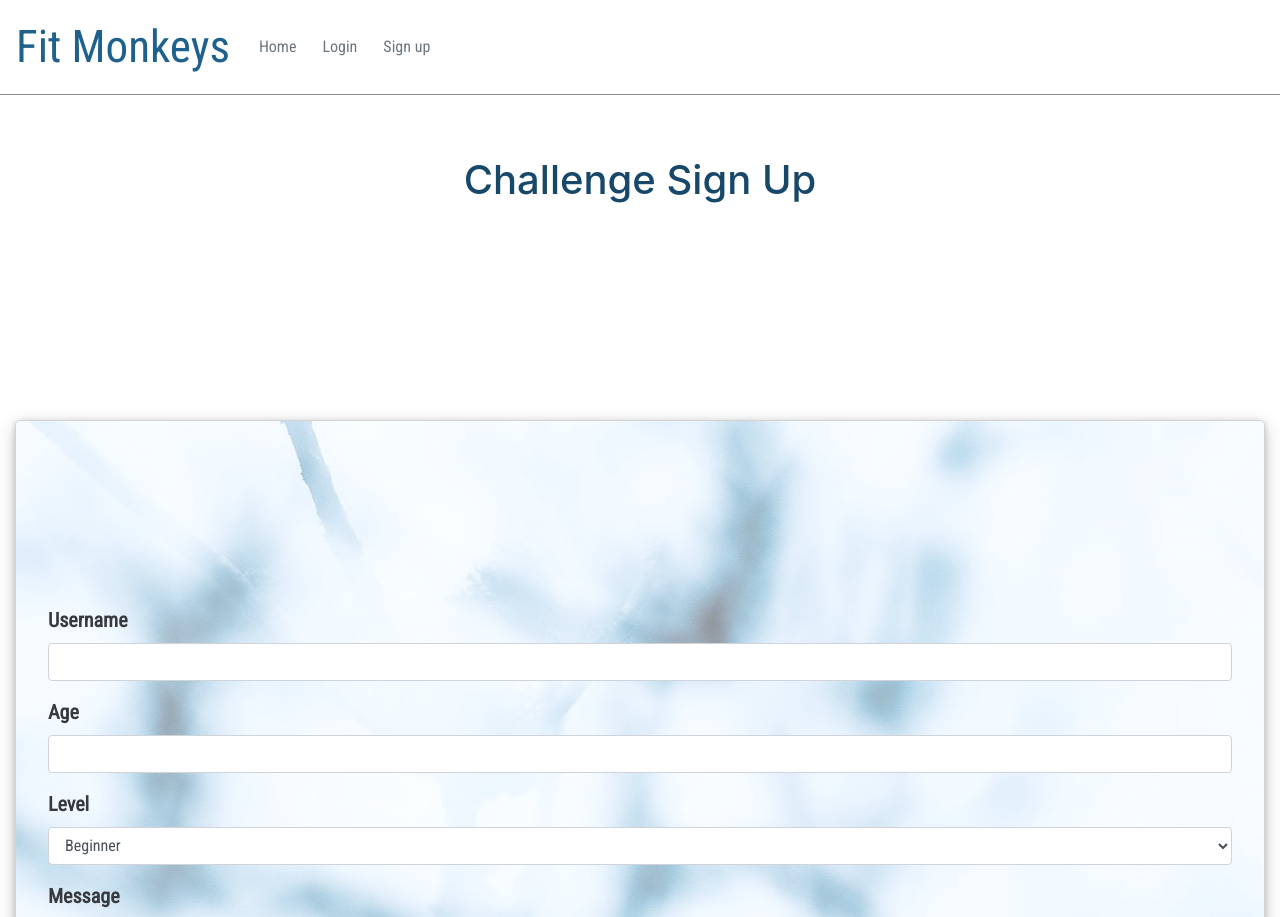
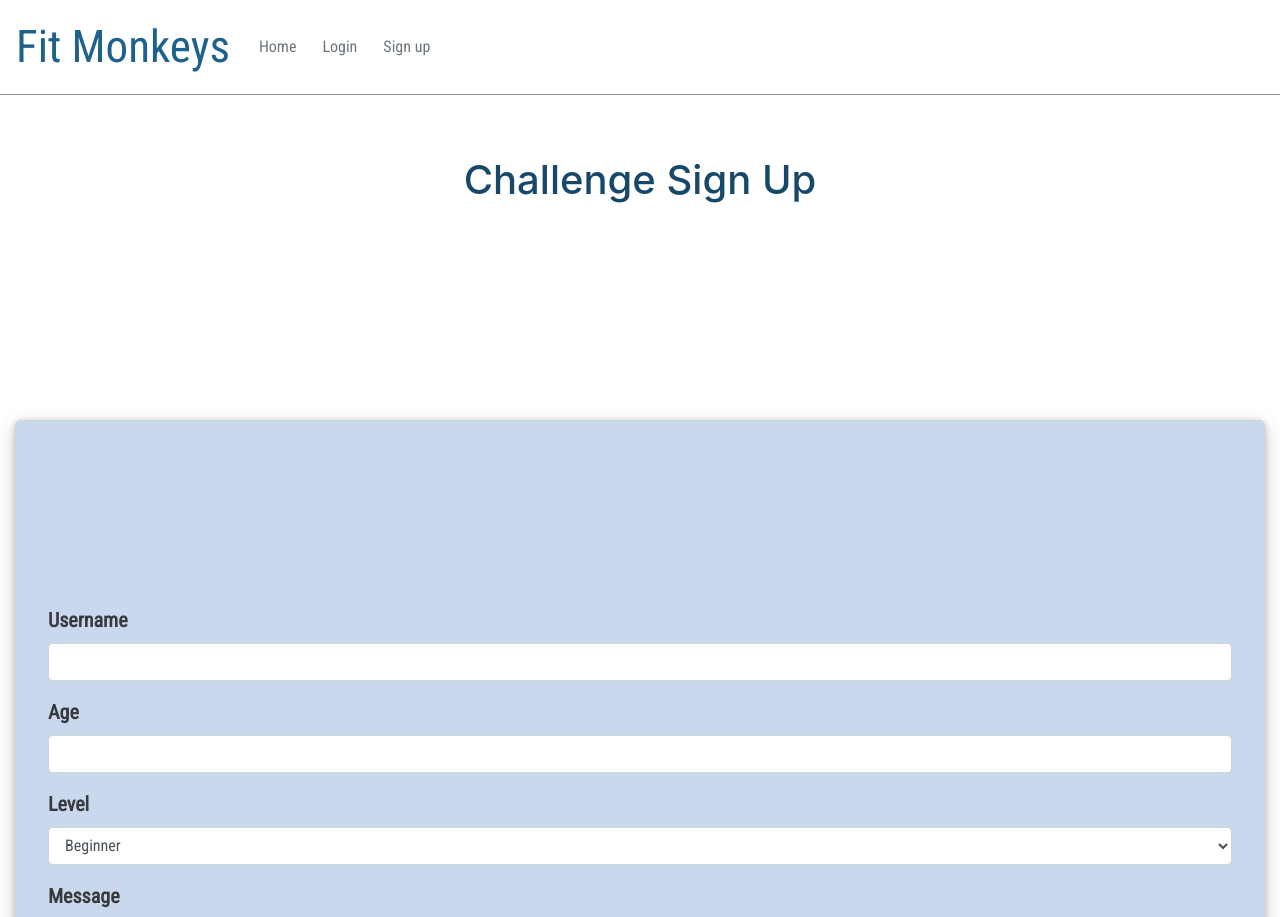
Before and after one commit to dmcneary/fit-monkeys, a React (Create React App) app in the folder fit-monkeys/: page /ChallengeSignUp in a window 1280 px wide. Shown: the top 917 px of the page. Built offline with nearby package versions, Linux system fonts and the light colour scheme; no server answers; a web font is replaced by a local one.

Commit message:
more edits

```diff
--- a/fit-monkeys/src/pages/ChallengeSignUp/ChallengeSignUp.css
+++ b/fit-monkeys/src/pages/ChallengeSignUp/ChallengeSignUp.css
@@ -42,8 +42,9 @@
     width: 100%;
     padding-top: -1px;
     margin-top: 100px;
-    background: url("../../Images/abstract2.jpg") no-repeat center center;
+    /* background: url("../../Images/abstract2.jpg") no-repeat center center; */
     /* opacity: .5; */
+    background-color: rgba(197, 213, 235, 0.92);
     border: 1px;
     border-color: lightgrey;
     border-style: solid;
```
